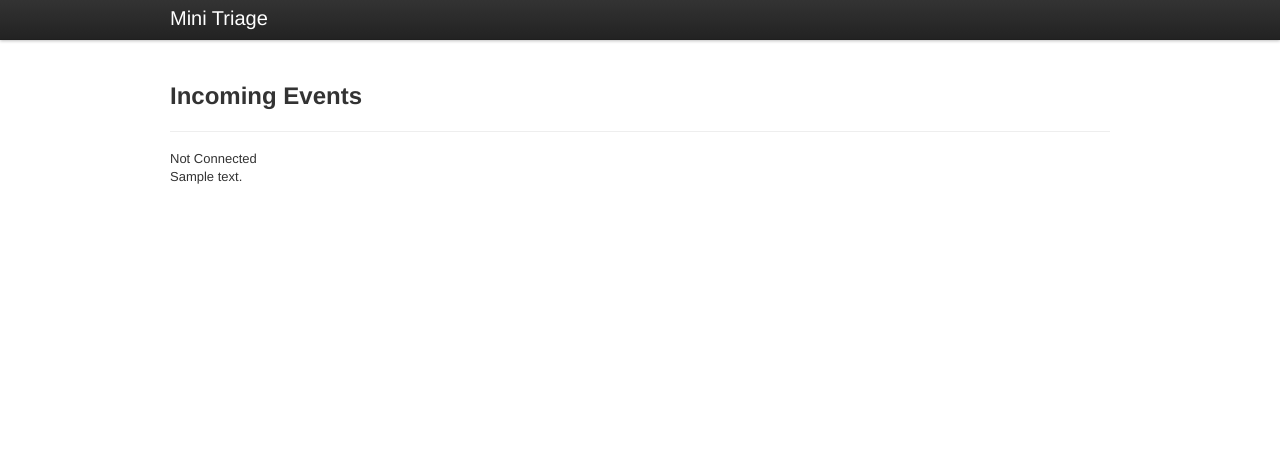
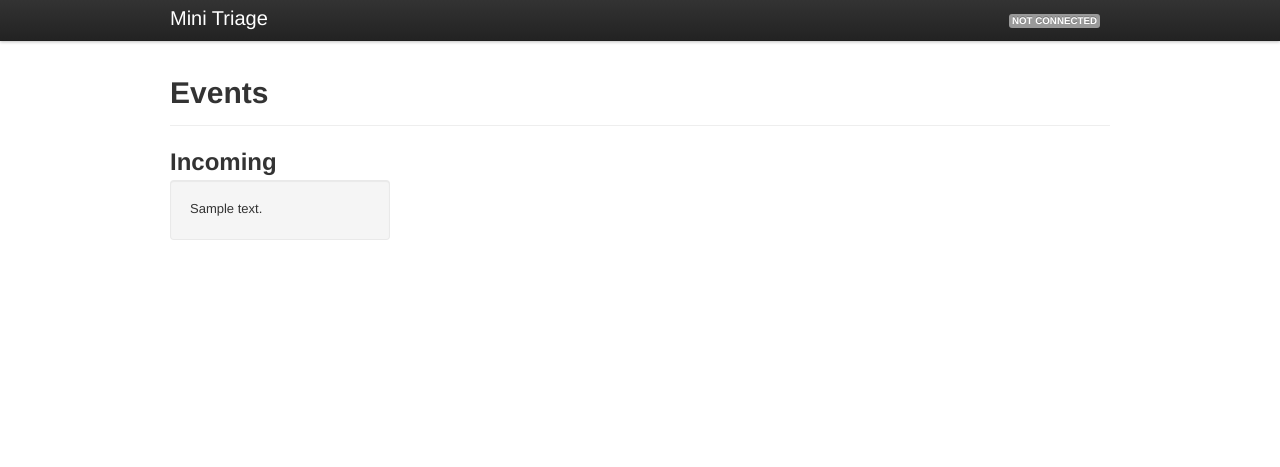
Before and after one commit to reinbach/mini-triage, a Flask app: template templates/index.html in a window 1280 px wide. Shown: the top 467 px of the page. Run offline with Flask 2, Linux system fonts and the light colour scheme; the template is opened without the code that fills it: most values are stand-ins (such as "Sample title", 1, 10 or a date in 2020).

Commit message:
Cleaning up the interface and display of incoming events

```diff
--- a/static/js/event.js
+++ b/static/js/event.js
@@ -8,7 +8,7 @@ $(function() {
     // Handle a new message/event?
     socket.on('event_add', function(msg) {
         var d = $.parseJSON(msg);
-        $placeholder.append("<div id='" + d.uid + "'>" + d.message + "</div>");
+        $placeholder.append("<div id='" + d.uid + "' class='well'>" + d.message + "</div>");
     });
 
     // Handle updating of event
@@ -21,13 +21,16 @@ $(function() {
     // Just update our conn_status field with the connection status
     socket.on('connect', function() {
         $('#conn_status').html('<b>Connected</b>');
+	$('#conn_status').attr("class", "label label-success")
 	// this is the call that streams the sine wave data
 	socket.emit('stream', '');
     });
     socket.on('error', function() {
         $('#conn_status').html('<b>Error</b>');
+	$('#conn_status').attr("class", "label label-important")
     });
     socket.on('disconnect', function() {
         $('#conn_status').html('<b>Closed</b>');
+	$('#conn_status').attr("class", "label label-warning")
     });
 });
--- a/templates/index.html
+++ b/templates/index.html
@@ -15,20 +15,24 @@
       <div class="navbar-inner">
 	<div class="container">
 	  <a class="brand" href="/">Mini Triage</a>
+	  <ul class="nav pull-right">
+            <li><a href="#"><span id="conn_status" class="label">Not Connected</span></a></li>
+	  </ul>
 	</div>
       </div>
     </div>
     <div class="container">
       <section id="events">
         <div class="page-header">
-   	  <h2>Incoming Events</h2>
+   	  <h1>Events</h1>
         </div>
 	<div class="row">
-	  <div class="span12">
-            <div id="conn_status">Not Connected</div>
-            <div id="placeholder" style="width: 600px; height: 300px;">
+	  <div class="span3">
+	    <h2>Incoming</h2>
+
+            <div id="placeholder">
 	      {% for event_id, event in events.iteritems() %}
-	          <div>{{ event.message }}</div>
+	          <div id="{{ event.uid }}" class="well">{{ event.message }}</div>
 	      {% endfor %}
 	    </div>
 	  </div>
```
